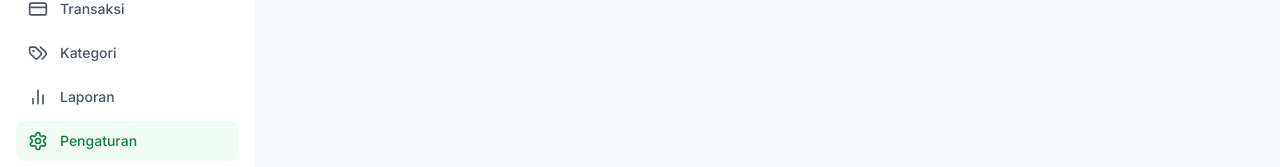
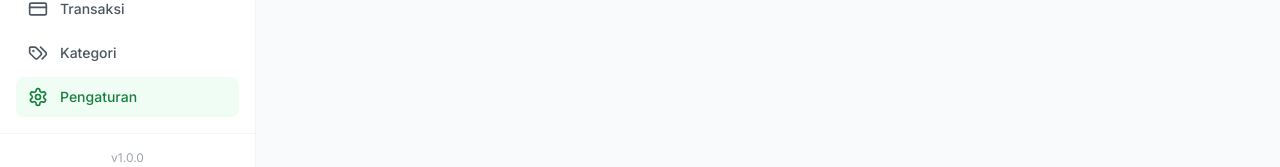
Before and after one commit to Rafiitarse/finance-app, a Next.js app in the folder frontend/: page /settings in a window 1280 px wide. Shown: the part 135-302 px from the top of the page. Built offline with nearby package versions, Linux system fonts and the light colour scheme; no server answers.

Commit message:
fix(frontend): remove dead reports menu

```diff
--- a/frontend/src/components/layout/Header.tsx
+++ b/frontend/src/components/layout/Header.tsx
@@ -31,7 +31,6 @@ export function Header() {
       '/dashboard': 'Dashboard',
       '/transactions': 'Transaksi',
       '/categories': 'Kategori',
-      '/reports': 'Laporan',
       '/settings': 'Pengaturan',
     };
     return titles[pathname] || 'FinanceApp';
--- a/frontend/src/components/layout/Sidebar.tsx
+++ b/frontend/src/components/layout/Sidebar.tsx
@@ -8,7 +8,6 @@ import {
   CreditCard,
   Tags,
   Settings,
-  BarChart2,
 } from 'lucide-react';
 import { useUIStore } from '@/lib/store';
 
@@ -16,7 +15,6 @@ const navigation = [
   { name: 'Dashboard', href: '/dashboard', icon: LayoutDashboard },
   { name: 'Transaksi', href: '/transactions', icon: CreditCard },
   { name: 'Kategori', href: '/categories', icon: Tags },
-  { name: 'Laporan', href: '/reports', icon: BarChart2 },
   { name: 'Pengaturan', href: '/settings', icon: Settings },
 ];
 
```
